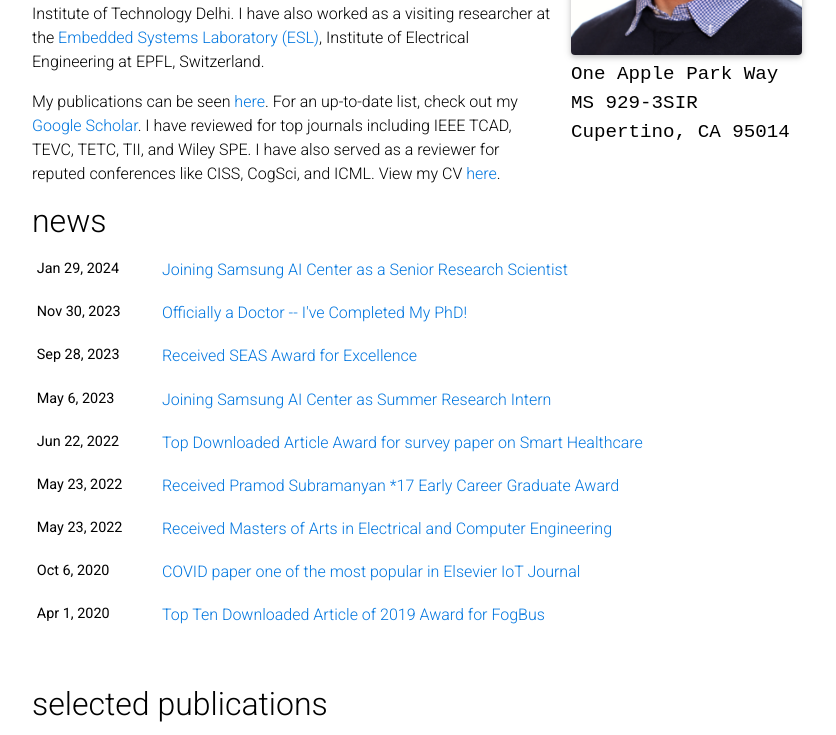
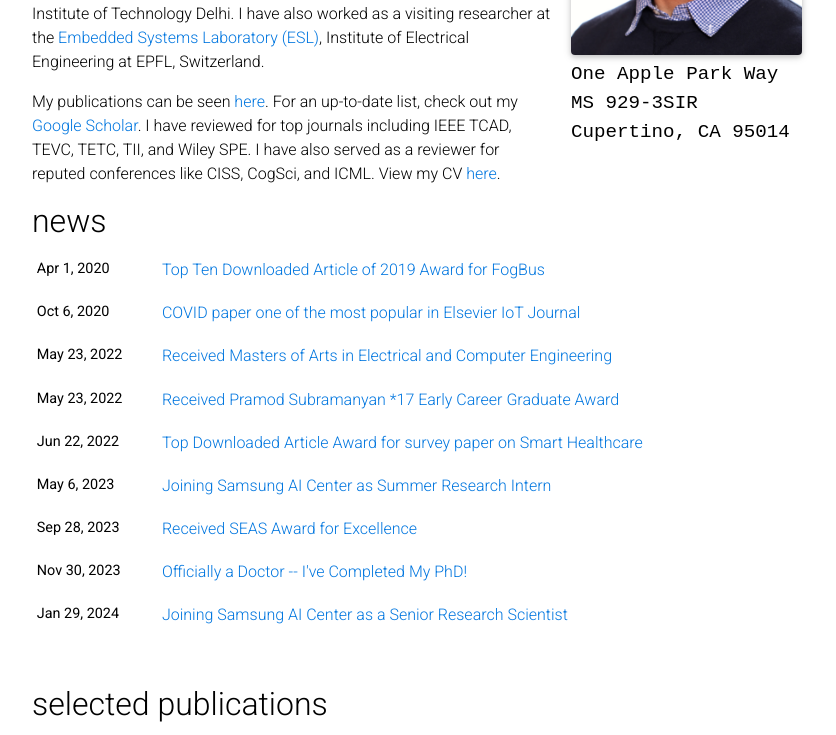
Before and after one commit to shikhartuli/shikhartuli.github.io, a Jekyll site: the page built from _pages/about.md, in a window 1280 px wide and 900 px high, scrolled down 391 px, cut to the strip 0-735 px from the top of the window. Shown: the whole strip, without its empty margins (223-1059 px from the left). Built offline with Jekyll 4.4.1, drawn with Linux system fonts in a browser that asks for light colours; nearby versions of some CDN libraries; a style sheet for code colours, icons or effects is not loaded.

Commit message:
Update news.html
Bug fix in latest news

```diff
--- a/_includes/news.html
+++ b/_includes/news.html
@@ -4,7 +4,7 @@
     <div class="table-responsive">
       <table class="table table-sm table-borderless">
       {% assign news = site.posts | reverse %}
-      {% for item in news reversed limit: site.news_limit %}
+      {% for item in news limit: site.news_limit %}
         <tr>
           <th scope="row">{{ item.date | date: "%b %-d, %Y" }}</th>
           <td>
```
